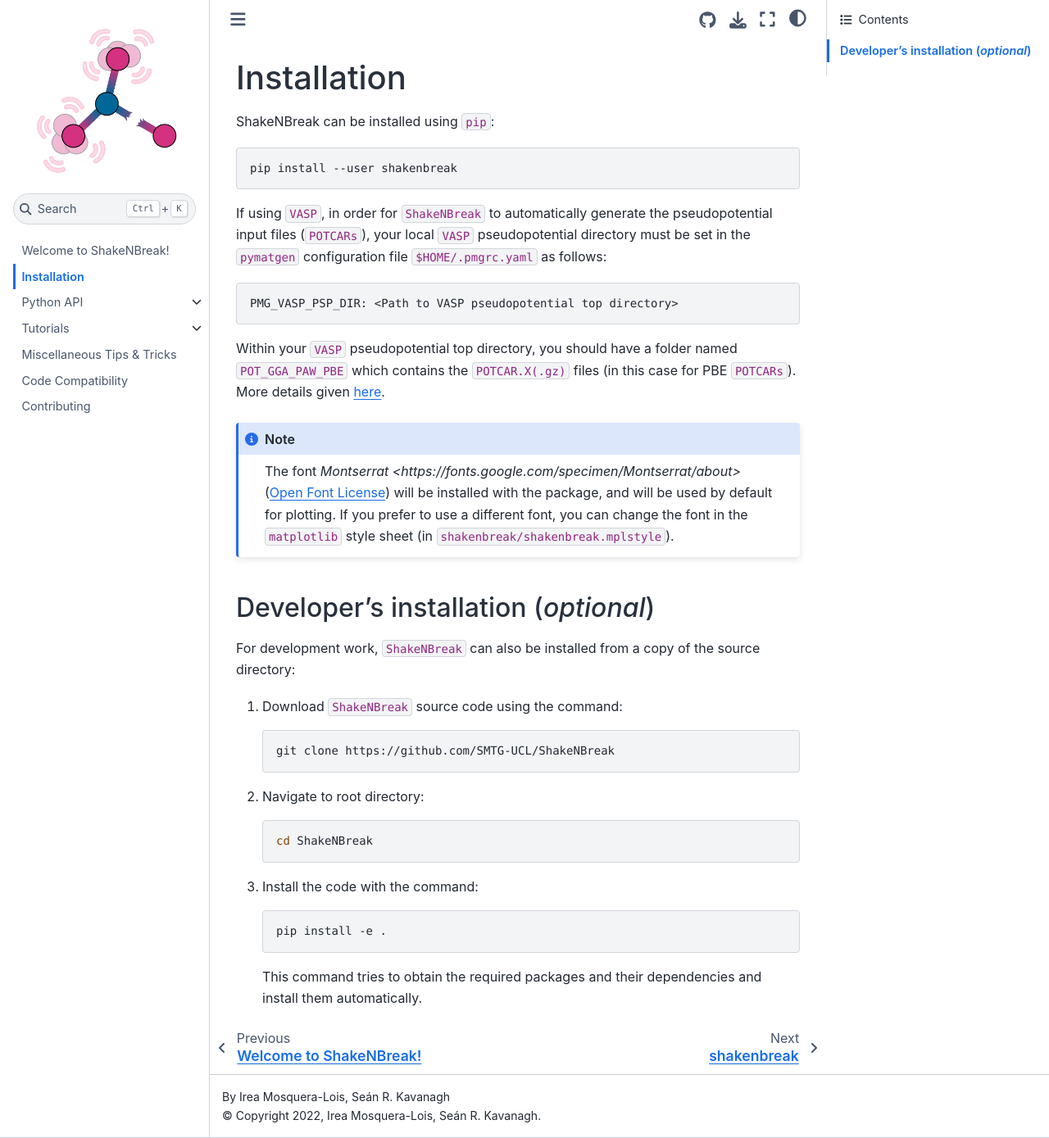
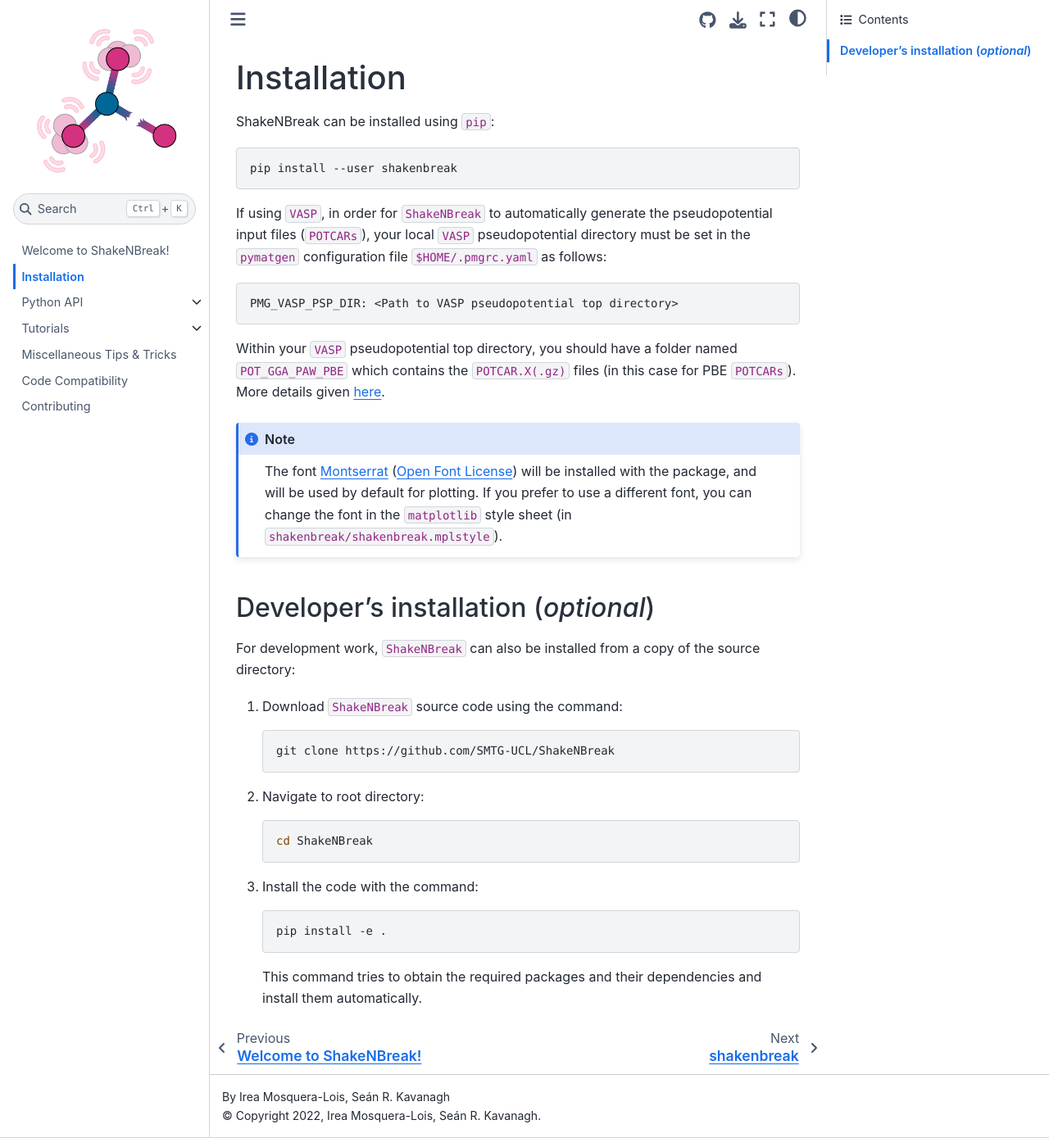
Before and after one commit to SMTG-Bham/ShakeNBreak, a Sphinx documentation site: the page built from docs/Installation.rst, in a window 1280 px wide and 1389 px high. Shown: the whole window at 82% size. Built offline with Sphinx 7.4.7 and the Sphinx Book theme 1.1.4, drawn with Linux system fonts in a browser that asks for light colours; pages that are not in the unit, such as notebooks, are missing from menus.

Commit message:
fix typo in Installation docs page
Former-commit-id: 73fabd4415607980d8aedd071c10bdf4bfc4f1bc

```diff
--- a/docs/Installation.rst
+++ b/docs/Installation.rst
@@ -20,7 +20,7 @@
 `here <https://pymatgen.org/installation.html#potcar-setup>`_.
 
 .. NOTE::
-   The font `Montserrat <https://fonts.google.com/specimen/Montserrat/about>`
+   The font `Montserrat <https://fonts.google.com/specimen/Montserrat/about>`_
    (`Open Font License <https://scripts.sil.org/cms/scripts/page.php?site_id=nrsi&id=OFL>`_)
    will be installed with the package, and will be used by default for plotting. If you prefer to use a different
    font, you can change the font in the ``matplotlib`` style sheet (in ``shakenbreak/shakenbreak.mplstyle``).
```
